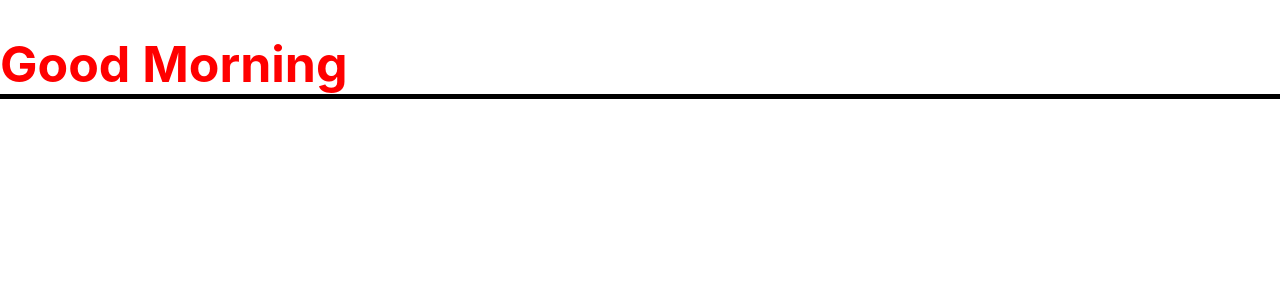
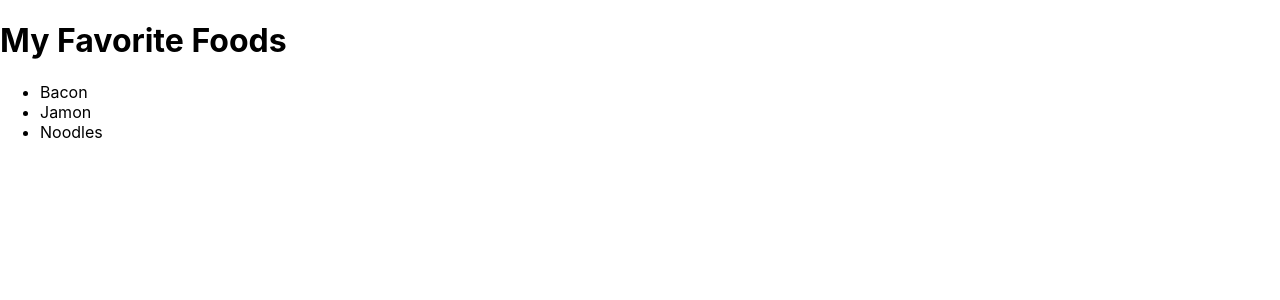
Before and after one commit to jaffreyrodriguez42/React-Udemy, a React (Create React App) app: page / in a window 1280 px wide. Shown: the top 300 px of the page. Built offline with nearby package versions, Linux system fonts and the light colour scheme.

Commit message:
React Components

```diff
--- a/src/App.js
+++ b/src/App.js
@@ -1,32 +1,16 @@
 import React from 'react';
 import logo from './logo.svg';
 import './App.css';
+import Heading from "./components/Heading";
+import List from "./components//List";
 
 function App() {
+  return (
+    <div>
+      <Heading />
+      <List />
+    </div>
 
-  const customStyle = {
-    color: ""
-  }
-
-  let greeting;
-
-  const dt = new Date();
-
-  const currentTime = dt.getHours();
-
-  if (currentTime < 12) {
-    greeting = "Good Morning";
-    customStyle.color = "red";
-  } else if (currentTime < 18) {
-    greeting = "Good Afternoon";
-    customStyle.color = "green";
-  } else {
-    greeting = "Good Night";
-    customStyle.color = "blue";
-  }
-
-  return (
-    <h1 className="heading" style={customStyle}>{greeting}</h1>
   );
 }
 
--- /dev/null
+++ b/src/components/Heading.jsx
@@ -0,0 +1,9 @@
+import React from "react";
+
+function Heading() {
+    return (
+        <h1>My Favorite Foods</h1>
+    );
+}
+
+export default Heading;
--- /dev/null
+++ b/src/components/List.jsx
@@ -0,0 +1,13 @@
+import React from "react";
+
+function List() {
+    return (
+        <ul>
+            <li>Bacon</li>
+            <li>Jamon</li>
+            <li>Noodles</li>
+        </ul>
+    );
+}
+
+export default List;
```
